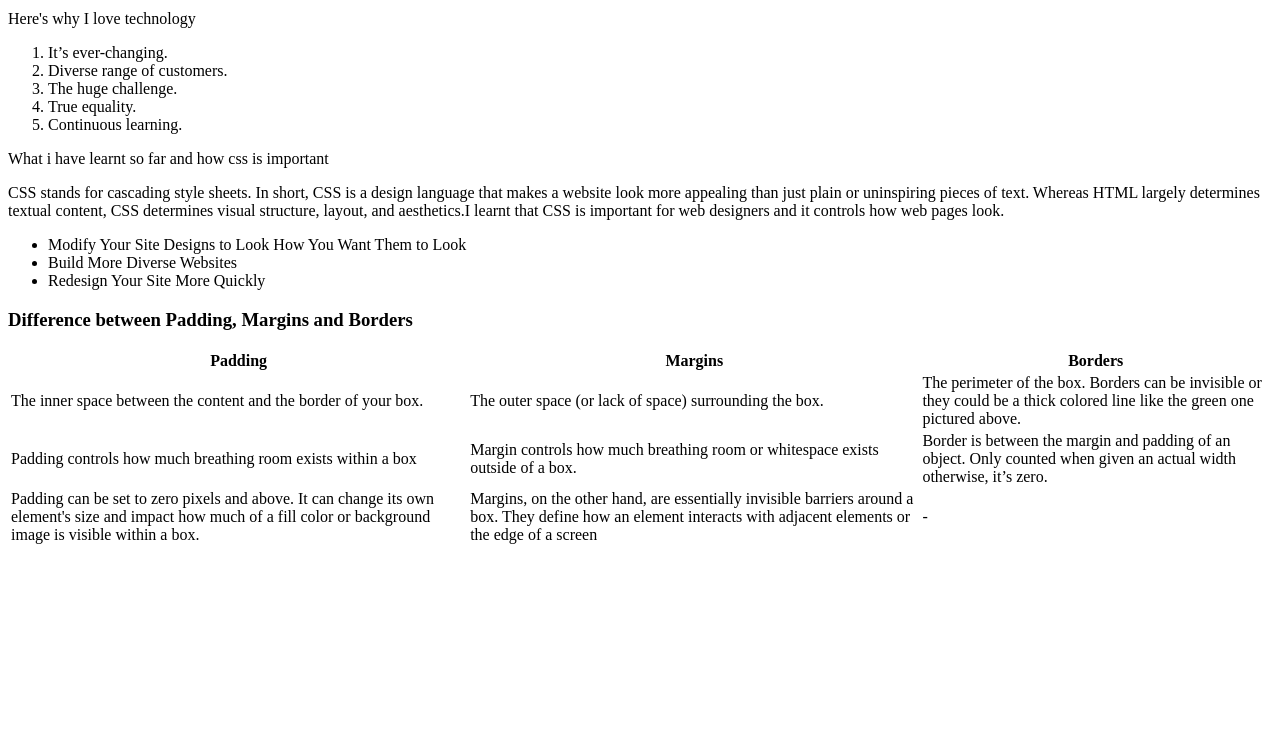
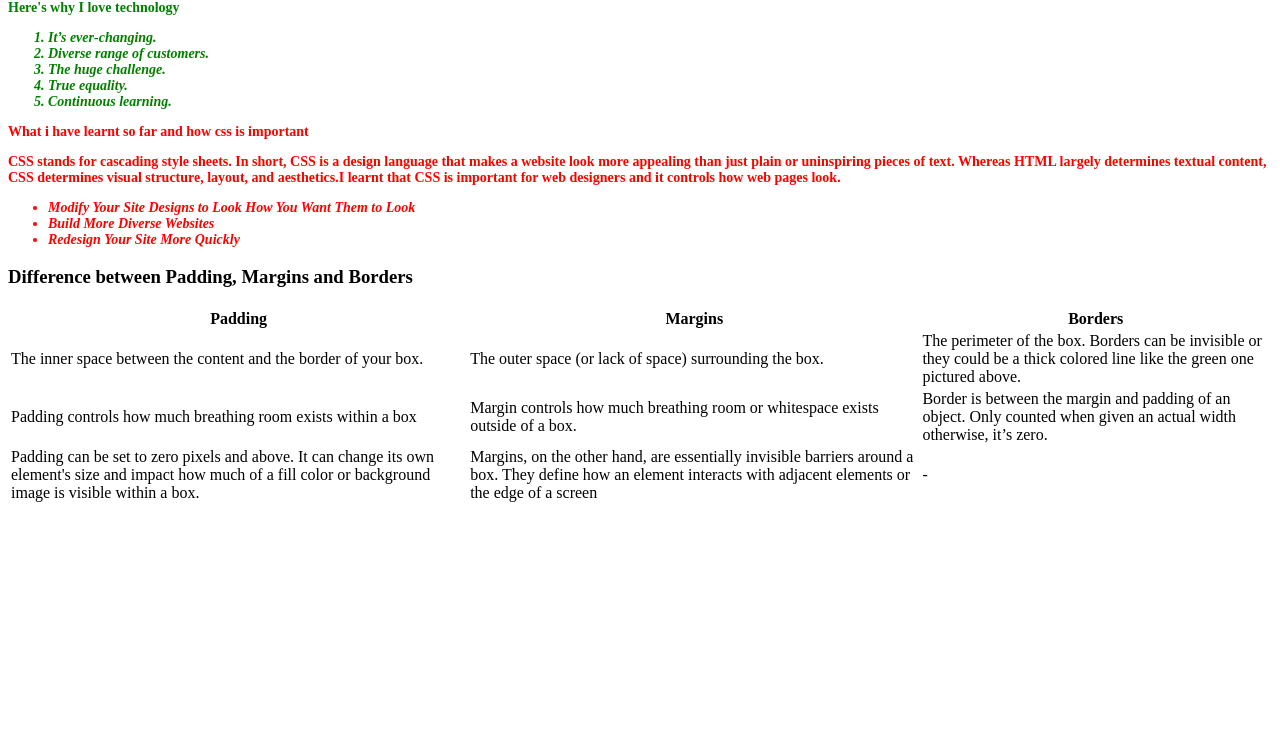
Before and after one commit to f8makinde/Stutern-assignment-4, a plain HTML site: page index.html in a window 1280 px wide. Shown: the part 70-800 px from the top of the page. Drawn offline with Linux system fonts and the light colour scheme.

Commit message:
styling it

```diff
--- a/index.html
+++ b/index.html
@@ -9,10 +9,10 @@
 </head>
 <body>
      <!-- <h4>First section</h4> -->
-    <div>
+    <div class="first-section">
     <h1>Faith Makinde</h1>
     <p>Here's why I love technology</p>
-    <ol>
+    <ol class="italic-style-ol">
         <li>
             It’s ever-changing.
         </li>
@@ -31,17 +31,17 @@
     </ol>
     </div>
      <!-- <h4>Second section</h4> -->
-    <div>
+    <div class="second-section">
       <p>What i have learnt so far and how css is important</p>
       <p>CSS stands for cascading style sheets. In short, CSS is a design language that makes a website look more appealing than just plain or uninspiring pieces of text. Whereas HTML largely determines textual content, CSS determines visual structure, layout, and aesthetics.I learnt that CSS is important for web designers and it controls how web pages look.</p>
-      <ul>
+      <ul class="italic-style-ul">
         <li>Modify Your Site Designs to Look How You Want Them to Look</li>
         <li>Build More Diverse Websites</li>
         <li>Redesign Your Site More Quickly</li>
       </ul>
     </div>
   <!-- <h4>Second section</h4> -->
-  <div>
+  <div class="third-section">
       <h3>Difference between Padding, Margins and Borders</h3>
       <table>
         <tr>
--- a/styles.css
+++ b/styles.css
@@ -0,0 +1,18 @@
+body{
+    background-color: white;
+}
+.first-section{
+    background-color: white;
+    color: green;
+    font-size: 14px;
+    font-weight: bold;
+}
+.italic-style-ol, .italic-style-ul{
+    font-style: italic;
+}
+.second-section{
+    background-color: white;
+    color: red;
+    font-size: 14px;
+    font-weight: bold;
+}
```
